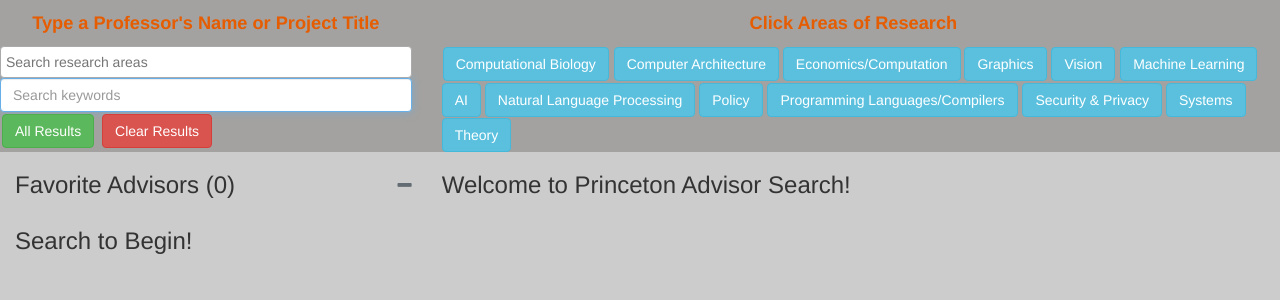
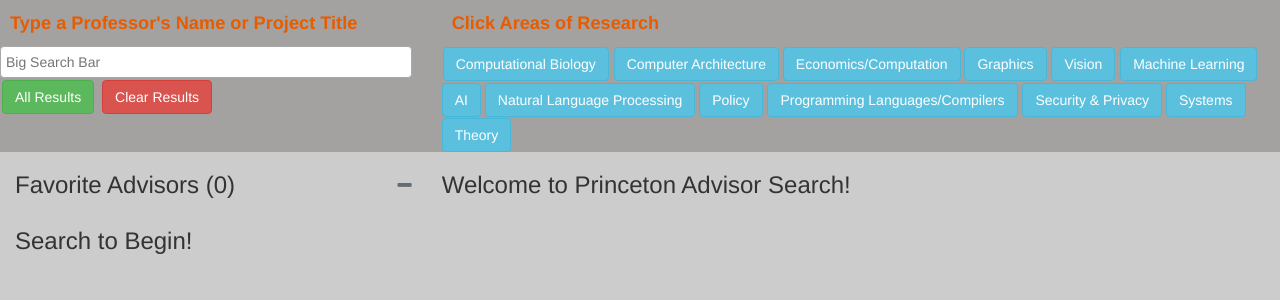
Before and after one commit to philliptay/advisor-search, a Flask app: page / in a window 1280 px wide. Shown: the part 52-352 px from the top of the page. Run offline with Flask 2, Linux system fonts and the light colour scheme; the visitor is signed in with stand-in values (Sample User, id 1); data that the repository does not hold is empty; parts of the project's set-up code (start-up, migrations or seed data) failed here and were passed over; some libraries are stand-ins or nearby versions.

Commit message:
consolidating search into 1 bar

```diff
--- a/database.py
+++ b/database.py
@@ -38,7 +38,7 @@ class Database:
                     for row5 in rows5:
                         keyResults.append(row5)
 
-                # if no direct name hit, is it part of name, bio, title?
+                # if no direct name hit, is it part of name, bio, title, random area?
                 else:
                     stmtStr2 = 'SELECT profs.name, areas.area, profs.prof_id FROM areas, profs WHERE areas.prof_id = profs.prof_id AND name LIKE %s ORDER BY name'
                     prep2 = keyword.lower().capitalize()+'%'
@@ -60,6 +60,14 @@ class Database:
                     rows4 = cursor.fetchall()
                     for row4 in rows4:
                         keyResults.append(row4)
+
+
+                    stmtStr = 'SELECT profs.name, areas.area, profs.prof_id FROM areas, profs WHERE areas.prof_id = profs.prof_id AND area LIKE %s ORDER BY name'
+                    prep5 = '%'+keyword.lower()+'%'
+                    cursor.execute(stmtStr, (prep5,))
+                    rows5 = cursor.fetchall()
+                    for row in rows5:
+                        keyResults.append(row)
 
         # search through inputted areas
         areas = areas[0].split(',')
--- a/main.py
+++ b/main.py
@@ -50,20 +50,20 @@ def index():
 @app.route('/searchresults')
 def searchResults():
     allAreas = ['Computational Biology,Computer Architecture,Economics/Computation,Graphics,Vision,Machine Learning,AI,Natural Language Processing,Policy,Programming Languages/Compilers,Security & Privacy,Systems,Theory']
+    allAreasArray = ['Computational Biology','Computer Architecture','Economics/Computation','Graphics','Vision','Machine Learning','AI','Natural Language Processing','Policy','Programming Languages/Compilers','Security & Privacy','Systems','Theory']
 
-    areas = request.args.getlist('areas')
-    keywords = request.args.getlist('keywords')
-    print(str(areas[0]))
+    inputs = request.args.getlist('inputs')
+
     if str(areas[0]) == 'All':
         areas = allAreas
-    # areas = []
-    # keywords = []
-    # tags = request.args.getlist('tags')
-    # for tag in tags:
-    #     if tag in allAreas:
-    #         areas.append(tag)
-    #     else:
-    #         keywords.append(tag)
+    areas = []
+    keywords = []
+
+    for input in inputs:
+        if input in allAreasArray:
+            areas.append(input)
+        else:
+            keywords.append(input)
 
     searchInput = [areas, keywords]
 
--- a/static/styles.css
+++ b/static/styles.css
@@ -156,10 +156,6 @@ p {
    background-color: black;
 }
 
-#searchBar {
-   width: 100%;
-}
-
 #profPic {
    text-align: left;
 }
--- a/templates/index.html
+++ b/templates/index.html
@@ -32,7 +32,7 @@
                        <span class="icon-bar"></span>
                        <span class="icon-bar"></span>
                      </button>
-                     <a class="navbar-brand" href="/">Princeton Advisor Search</a>
+                     <a class="navbar-brand" href="/"> Princeton Advisor Search</a>
                    </div>
                    <div class="collapse navbar-collapse" id="myNavbar">
                      <ul class="nav navbar-nav navbar-right">
@@ -49,24 +49,23 @@
 
             <div class="row searchArea" style="background-color: rgb(163, 162, 160);">
                <div class="col-md-4 col-xs-4 searchBarLeft">
-                  <p style='text-align: center; font-size:130%; color: #e65c00; font-weight: bold;'>Type a Professor's Name or Project Title</p>
-                  <select id="searchBar" multiple="multiple" onchange="getResults()">
+                  <p style='text-align: left; font-size:130%; color: #e65c00; font-weight: bold;'>Type a Professor's Name or Project Title</p>
+                  <select id="searchBar" style = "width: 100%;" multiple="multiple" onchange="getResults()">
                      <script>
                         $('#searchBar').select2({
                            tags:["Computational Biology", "Computer Architecture", "Economics/Computation", "Graphics", "Vision", "Machine Learning", "AI", "Natural Language Processing", "Policy", "Programming Languages/Compilers", "Security & Privacy", "Systems", "Theory", "All"],
                            tokenSeparators: [",", " "],
-                           placeholder: "Search research areas",
+                           placeholder: "Big Search Bar",
                         });
                         var data = $('searchBar').select2('data')
                     </script>
                   </select>
                   <br>
-                  <input class="form-control" id="search" type="text" placeholder="Search keywords" name="search">
                   <button style="margin: 2px;" type="button" class="btn btn-success" name="button" onclick="getAll();">All Results</button>
                   <button style="margin: 2px;" type="button" class="btn btn-danger" name="button" onclick="clearAll();">Clear Results</button>
                </div>
                <div class="col-md-8 col-xs-8 searchButtons">
-                  <p style='text-align: center; font-size:130%; color: #e65c00; font-weight: bold;'> Click Areas of Research</p>
+                  <p style='text-align: left; font-size:130%; color: #e65c00; font-weight: bold;'> Click Areas of Research</p>
                   <button style="margin: 1px;" type="button" name="button" class="btn btn-info" onclick="selectCompBio();">Computational Biology</button>
                   <button type="button" name="button" class="btn btn-info" onclick="selectCompArch();">Computer Architecture</button>
                   <button type="button" name="button" class="btn btn-info" onclick="selectEconComp();">Economics/Computation</button>
@@ -128,13 +127,9 @@
       let request = null;
       function getResults()
       {
-      let areas = $("#searchBar").val();
-      let keywords = $("#search").val();
-
-      areas = encodeURIComponent(areas);
-      keywords = encodeURIComponent(keywords);
-
-      let url = '/searchresults?areas=' + areas + '&keywords='+keywords;
+      let inputs = $("#searchBar").val();
+      inputs = encodeURIComponent(inputs);
+      let url = '/searchresults?inputs=' + inputs;
       if (request != null)
         request.abort();
       request = $.ajax({
```
Also changed, not shown: templates/profpage.html (+0 -29 lines).
